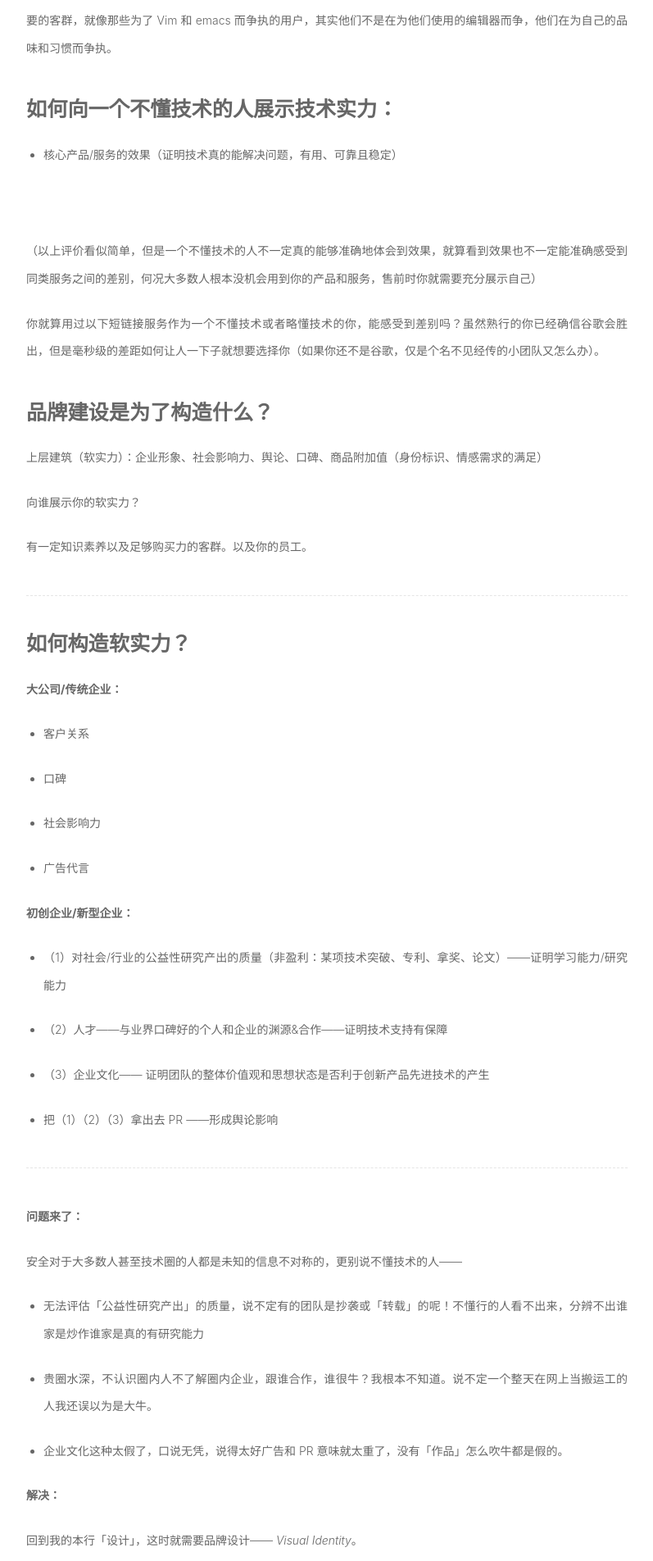
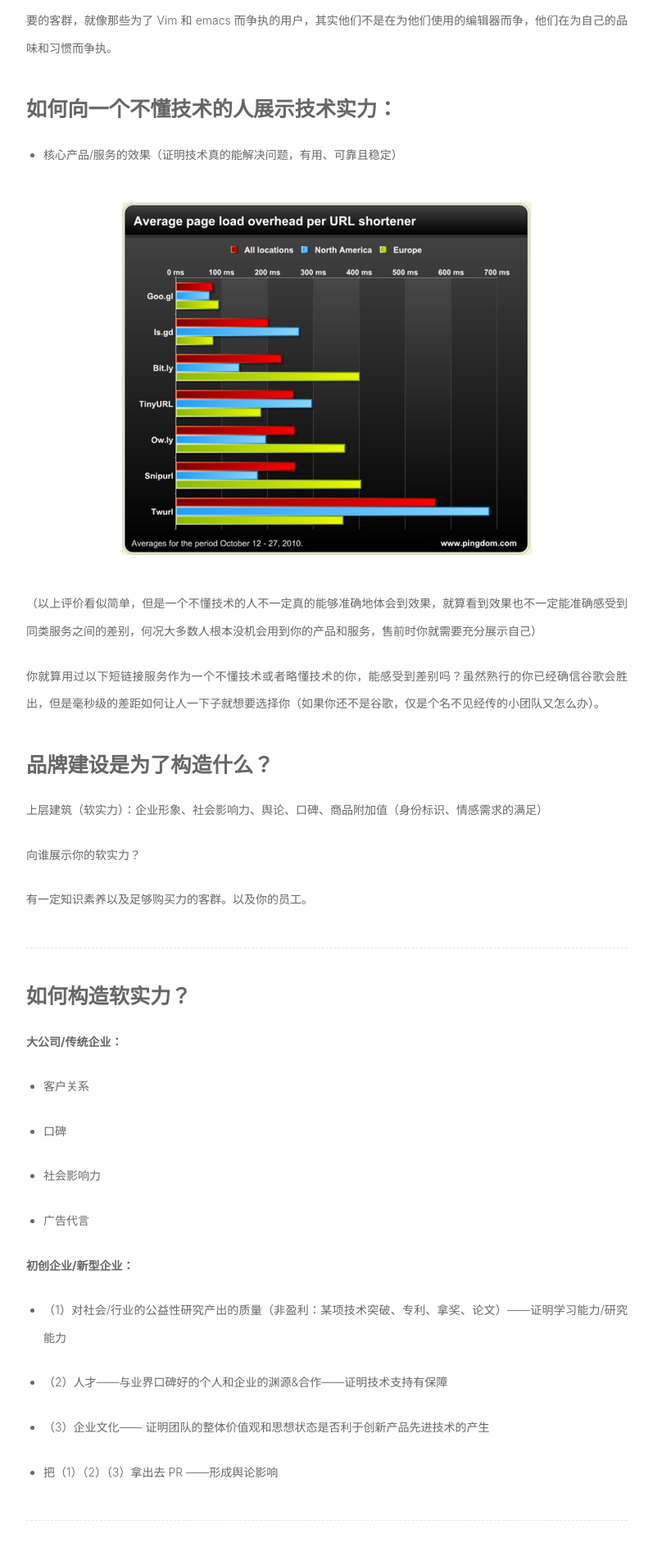
Before and after one commit to hominthesky/blog, a Jekyll site: the page built from _posts/2015-12-06-thoughts-about-branding.md, in a window 1280 px wide. Shown: the part 2212-4116 px from the top of the page at 82% size, without its empty margins (241-1038 px from the left). Built offline with Jekyll 4.4.1, drawn with Linux system fonts in a browser that asks for light colours; nearby versions of some CDN libraries; Markdown is read by kramdown in place of the engine named in the settings; comment, search, counter and statistics services are not loaded.

Commit message:
change img url

```diff
--- a/_posts/2015-12-06-thoughts-about-branding.md
+++ b/_posts/2015-12-06-thoughts-about-branding.md
@@ -47,7 +47,7 @@
 
 - 核心产品/服务的效果（证明技术真的能解决问题，有用、可靠且稳定）
 
-![](../blog/images/vi/1.png)
+![](../images/vi/1.png)
 
 （以上评价看似简单，但是一个不懂技术的人不一定真的能够准确地体会到效果，就算看到效果也不一定能准确感受到同类服务之间的差别，何况大多数人根本没机会用到你的产品和服务，售前时你就需要充分展示自己）
 
```
